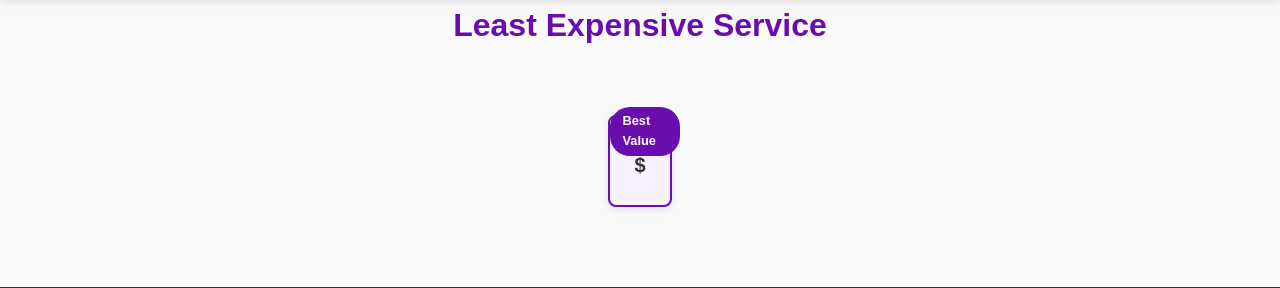
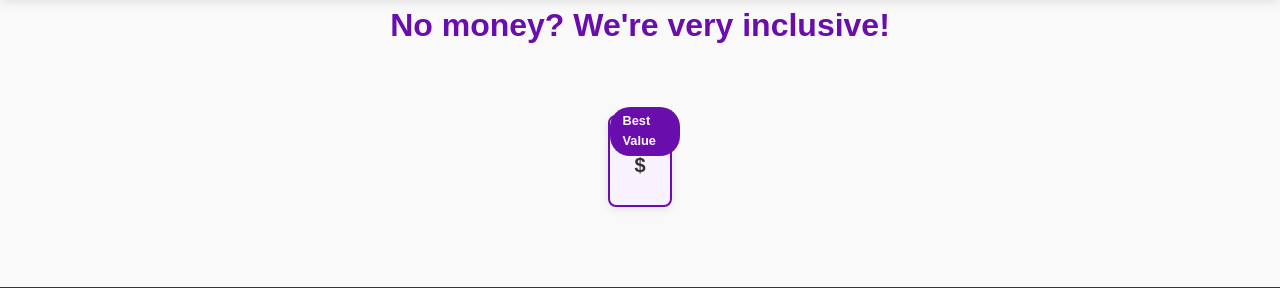
Before and after one commit to marzafiee/Hair-Salon-Flask-Web-App, a Flask app: page /cheapest in a window 1280 px wide. Shown: the part 133-421 px from the top of the page. Run offline with Flask 2, Linux system fonts and the light colour scheme; data that the repository does not hold is empty; some libraries are stand-ins or nearby versions.

Commit message:
final touches of v2

```diff
--- a/app.py
+++ b/app.py
@@ -20,7 +20,7 @@
 
 # UPDATED Database config for swapping from mySQL to PostgreSQL
 DATABASE_URL = os.getenv("DATABASE_URL")
-connection_pool = None
+# connection_pool = None
 
 # apparently these dont work so well with vercel, so taking them out for now
 """def get_connection_pool():
--- a/templates/cheapest.html
+++ b/templates/cheapest.html
@@ -1,10 +1,10 @@
 {% extends "base.html" %}
 
-{% block title %}Boujee Salon - No money? We're very inclusive!{% endblock %}
+{% block title %}Boujee Salon - Least Expensive Service No money? We're very inclusive!{% endblock %}
 
 {% block content %}
 <section class="page-header">
-    <h2>Least Expensive Service</h2>
+    <h2>No money? We're very inclusive!</h2>
 </section>
 
 <section class="service-highlight">
--- a/templates/expensive.html
+++ b/templates/expensive.html
@@ -1,10 +1,10 @@
 {% extends "base.html" %}
 
-{% block title %}Boujee Salon - Most Expensive Service (ouu you rich RICH){% endblock %}
+{% block title %}Boujee Salon - Most Expensive Service{% endblock %}
 
 {% block content %}
 <section class="page-header">
-    <h2>Most Expensive Service</h2>
+    <h2>Most Expensive Service (ouu you rich RICH)</h2>
 </section>
 
 <section class="service-highlight">
--- a/templates/sort_name.html
+++ b/templates/sort_name.html
@@ -1,10 +1,10 @@
 {% extends "base.html" %}
 
-{% block title %}Boujee Salon - A-Z List of Services{% endblock %}
+{% block title %}Boujee Salon - Services Sorted by Names{% endblock %}
 
 {% block content %}
 <section class="page-header">
-    <h2>Services Sorted by Name</h2>
+    <h2>A-Z List of Services</h2>
 </section>
 
 <section class="services">
--- a/templates/sort_price.html
+++ b/templates/sort_price.html
@@ -1,10 +1,10 @@
 {% extends "base.html" %}
 
-{% block title %}Boujee Salon - Services by Price: Low to High{% endblock %}
+{% block title %}Boujee Salon - Services by Price{% endblock %}
 
 {% block content %}
 <section class="page-header">
-    <h2>Services Sorted by Price</h2>
+    <h2>Services by Price : Low to High</h2>
 </section>
 
 <section class="services">
```
